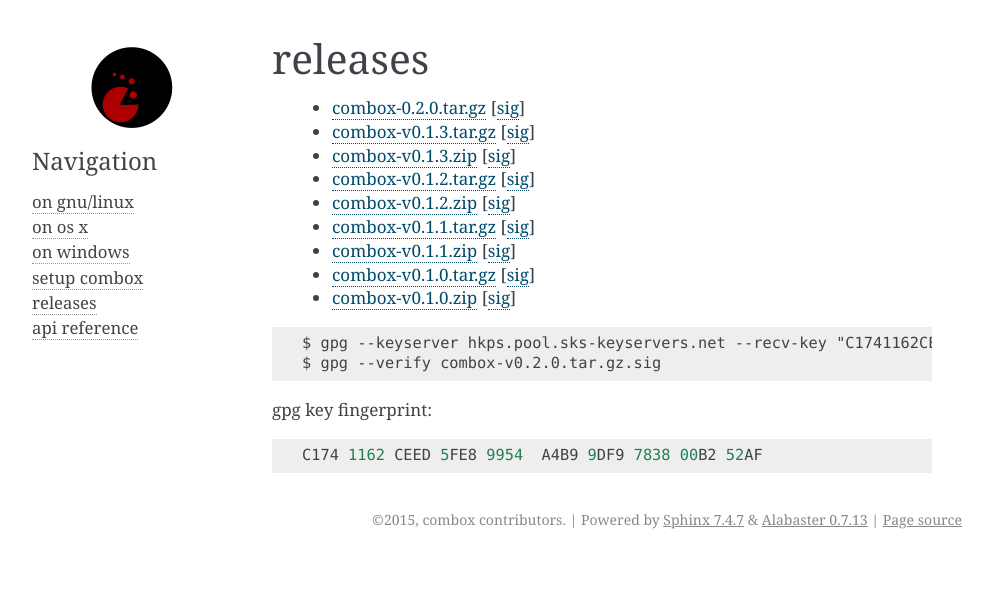
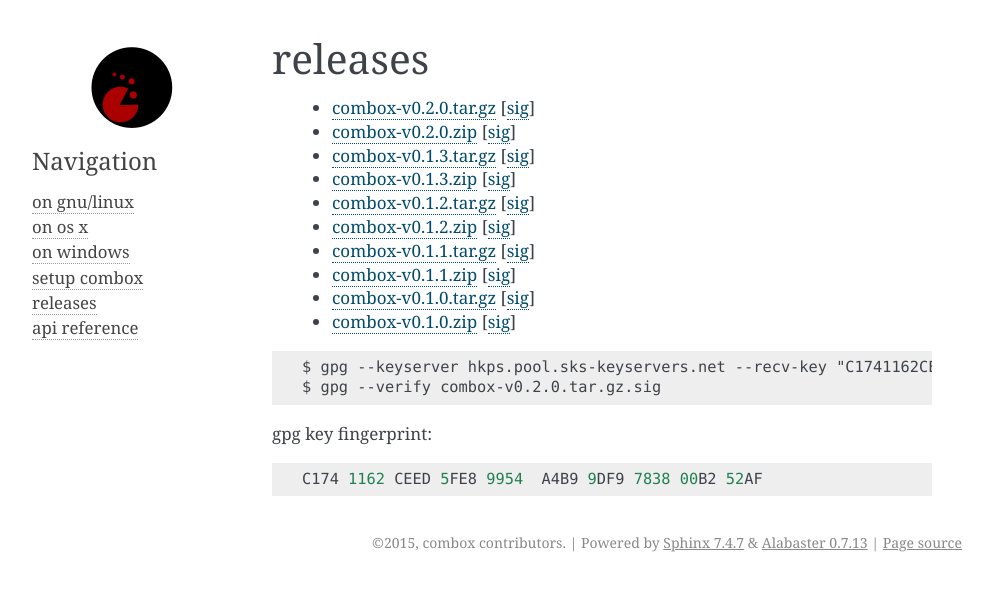
Before and after one commit to r5d/combox, a Sphinx documentation site: the page built from docs/releases.rst, in a window 1280 px wide. Shown: the top 591 px of the page, without its empty margins (148-1141 px from the left). Built offline with Sphinx 7.4.7, drawn with Linux system fonts in a browser that asks for light colours.

Commit message:
docs/releases.rst: updated 0.2.0 archives.

```diff
--- a/docs/releases.rst
+++ b/docs/releases.rst
@@ -1,11 +1,16 @@
 releases
 --------
 
+  - `combox-v0.2.0.tar.gz`_ [sig__]
 
-  - `combox-0.2.0.tar.gz`_ [sig__]
+    .. _combox-v0.2.0.tar.gz: https://ricketyspace.net/combox/archive/combox-v0.2.0.tar.gz
+    .. __: https://ricketyspace.net/combox/archive/combox-v0.2.0.tar.gz.sig
 
-    .. _combox-0.2.0.tar.gz: https://ricketyspace.net/combox/archive/combox-0.2.0.tar.gz
-    .. __: https://ricketyspace.net/combox/archive/combox-0.2.0.tar.gz.asc
+
+  - `combox-v0.2.0.zip`_ [sig__]
+
+    .. _combox-v0.2.0.zip: https://ricketyspace.net/combox/archive/combox-v0.2.0.zip
+    .. __: https://ricketyspace.net/combox/archive/combox-v0.2.0.zip.sig
 
 
   - `combox-v0.1.3.tar.gz`_ [sig__]
```
